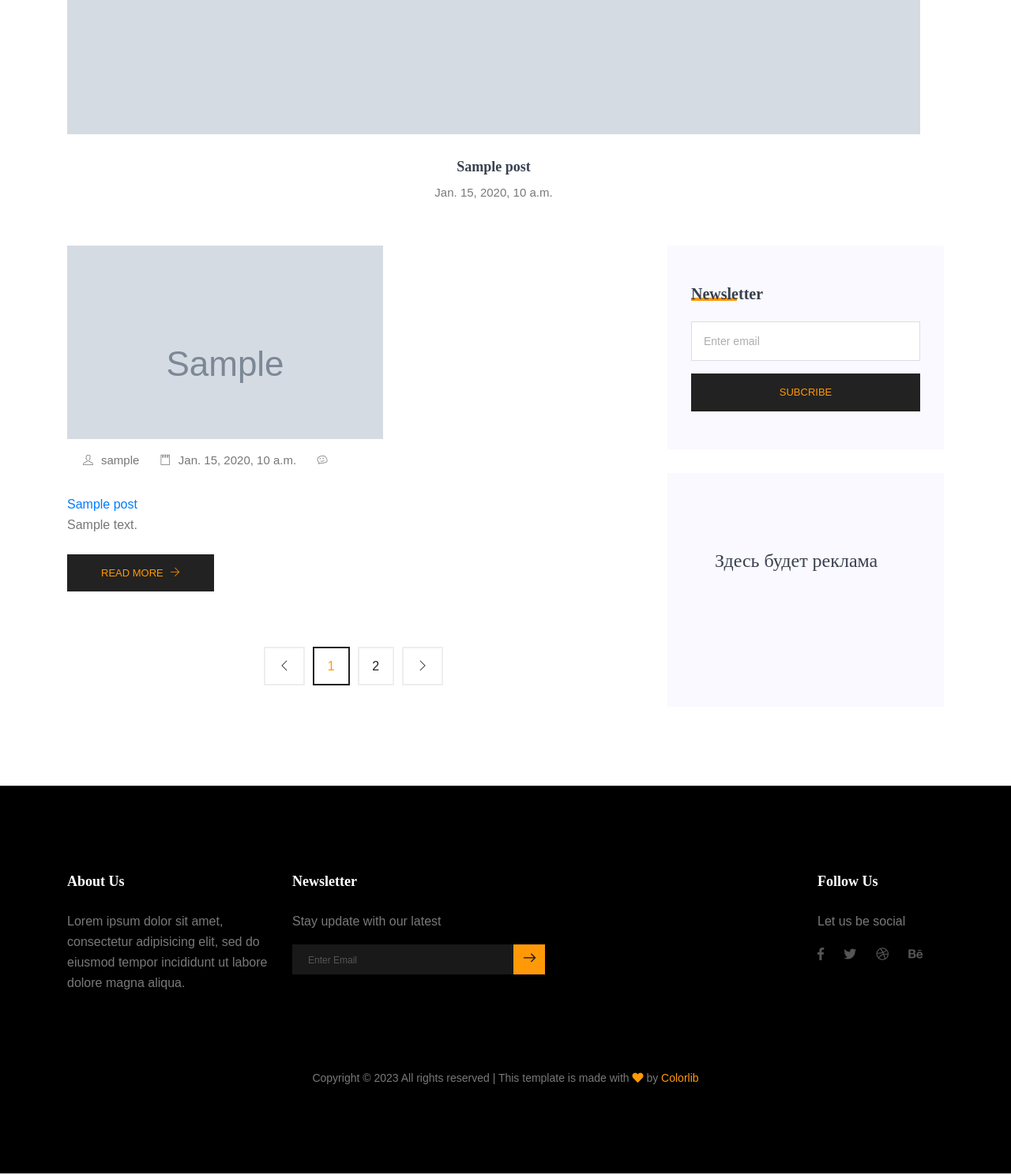
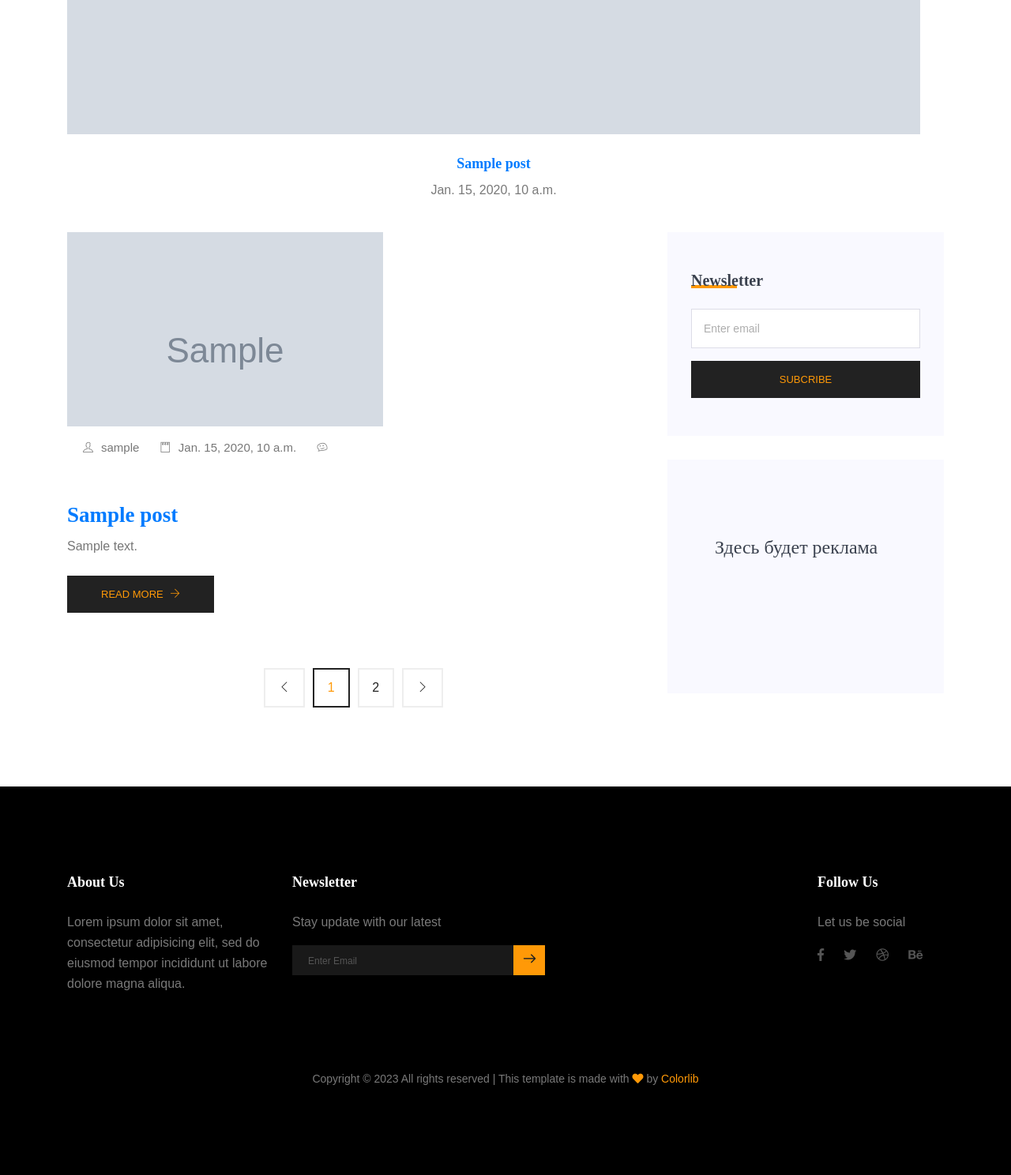
Before and after one commit to romanulanov/blog_backend, a Django app: page / in a window 1280 px wide. Shown: the part 1304-2792 px from the top of the page at 79% size. Run offline with Django 3.2, Linux system fonts and the light colour scheme; tables that the repository leaves empty hold one stand-in row (values such as "Sample post"); grey boxes marked "Sample" are stand-in pictures; parts of the project's set-up code (start-up, migrations or seed data) failed here and were passed over; some libraries are stand-ins or nearby versions.

Commit message:
исправил вёрстку; поправил заголовки постов

```diff
--- a/templates/blog-details.html
+++ b/templates/blog-details.html
@@ -37,7 +37,7 @@
               {% else %}
                 <img class="img-fluid" src="{% static 'img/banner/blog.png' %}" alt="">
               {% endif %}
-              <a href = "{% url 'post_detail' post.slug  %}"  <h4>{{post.title}} </h4> </a>
+              <a href = "{% url 'post_detail' post.slug  %}">  <h4>{{post.title}} </h4> </a>
               <div class="user_details">
                 <div class="mt-sm-0 mt-3">
                   <div class="media">
--- a/templates/index.html
+++ b/templates/index.html
@@ -34,8 +34,8 @@
                     <div class="blog__slide__img">
                       <img class="card-img rounded-0" src={{post.image_url}} alt="">
                     </div>
-                    <div class="blog__slide__content">
-                      <h3><a href="{% url 'post_detail' post.slug  %}">{{post.title}}</a></h3>
+                    <div class="details mt-20">
+                      <a href="{% url 'post_detail' post.slug  %}"><h3>{{post.title}}</a></h3>
                       <p>{{post.published_at}}</p>
                     </div>
 
@@ -70,7 +70,7 @@
                       </ul>
                     </div>
                     <div class="details mt-20">
-                      <a href = "{% url 'post_detail' post.slug  %}"  <h1>{{post.title}}</h1> </a>
+                      <a href="{% url 'post_detail' post.slug  %}"><h3>{{post.title}}</a></h3>
                       <p>{{post.text|truncatechars:200}}</p>
                       <a class="button" href="#">Read More <i class="ti-arrow-right"></i></a>
                     </div>
```
